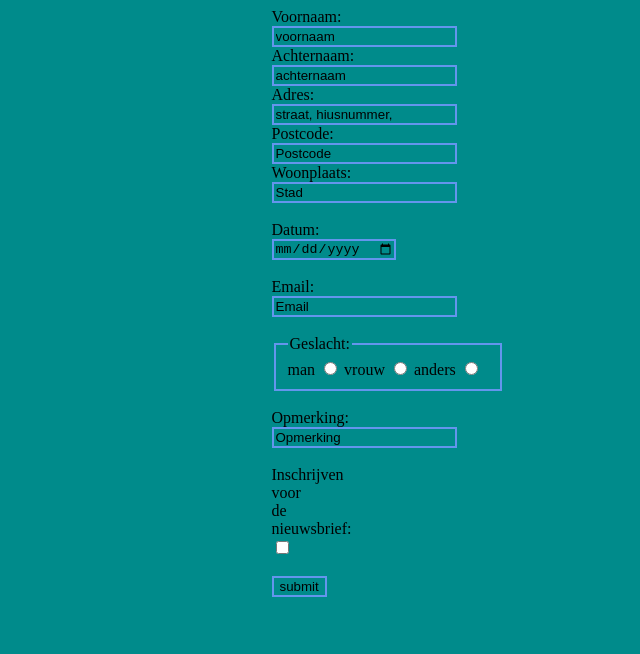
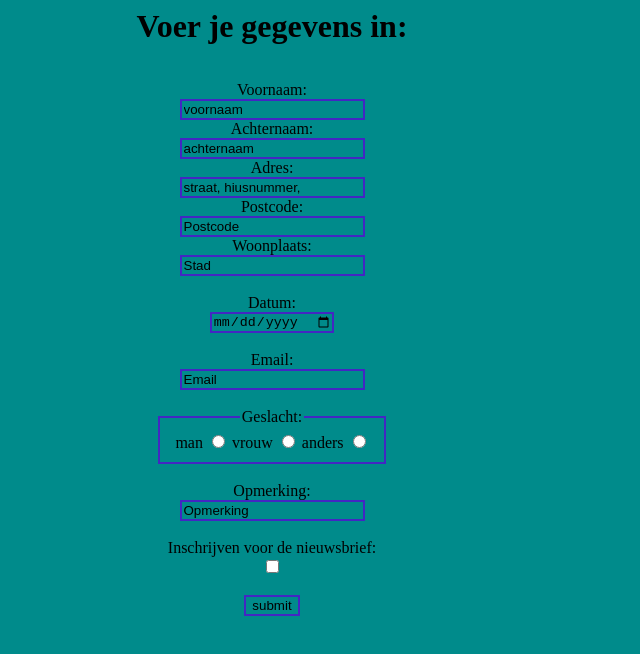
Before and after one commit to jhertogs/html-css2, a plain HTML site: page index.html in a window 1280 px wide. Shown: the whole page, without its empty margins (368-1008 px from the left). Drawn offline with Linux system fonts and the light colour scheme.

Commit message:
finished the css

```diff
--- a/index.html
+++ b/index.html
@@ -2,9 +2,13 @@
 <html>
     <head>
         <title>listing 5.1</title>
-        <link rel="stylesheet" href="styles.css">
+        <link rel="stylesheet" href="styles.css?t=1">
     </head>
     <body class="body">
+        <h1 class="h1">Voer je gegevens in:</h1>
+        <br>
+        <br>
+
         <div class="form">
         <form action="mailto: tamashertogs@gmail.com" method="post">
             <label  for="fname">Voornaam:</label>
@@ -45,7 +49,8 @@
             <br>
             <br>
 
-            <fieldset class="field">
+
+            <fieldset class="field" id="field">
                 <legend>Geslacht:</legend>
             <label for="radio1">man</label>
             <input type="radio" id="radio1" name="gendr" required value="man">
--- a/styles.css
+++ b/styles.css
@@ -1,14 +1,25 @@
-.form {
 
-margin:auto;
-width:1px;
+.h1 {
+    margin: 0 auto;
+    text-align: center;
+
+
+}
+
+.form  {
+    margin: 0 auto;
+    text-align: center;
+
 }
 
 .field {
     width: 200px;
     height: 36px;
-    border-color: cornflowerblue;
+    border-color: rgb(67, 38, 195);
     border-style: solid;
+    text-align: center;
+    margin:auto;
+
 }
 
 .body {
@@ -17,7 +28,7 @@ width:1px;
 
 .input {
    background-color: darkcyan;
-   border-color: cornflowerblue;
+   border-color: rgb(67, 38, 195);
    border-style: solid;
 }
 
```
